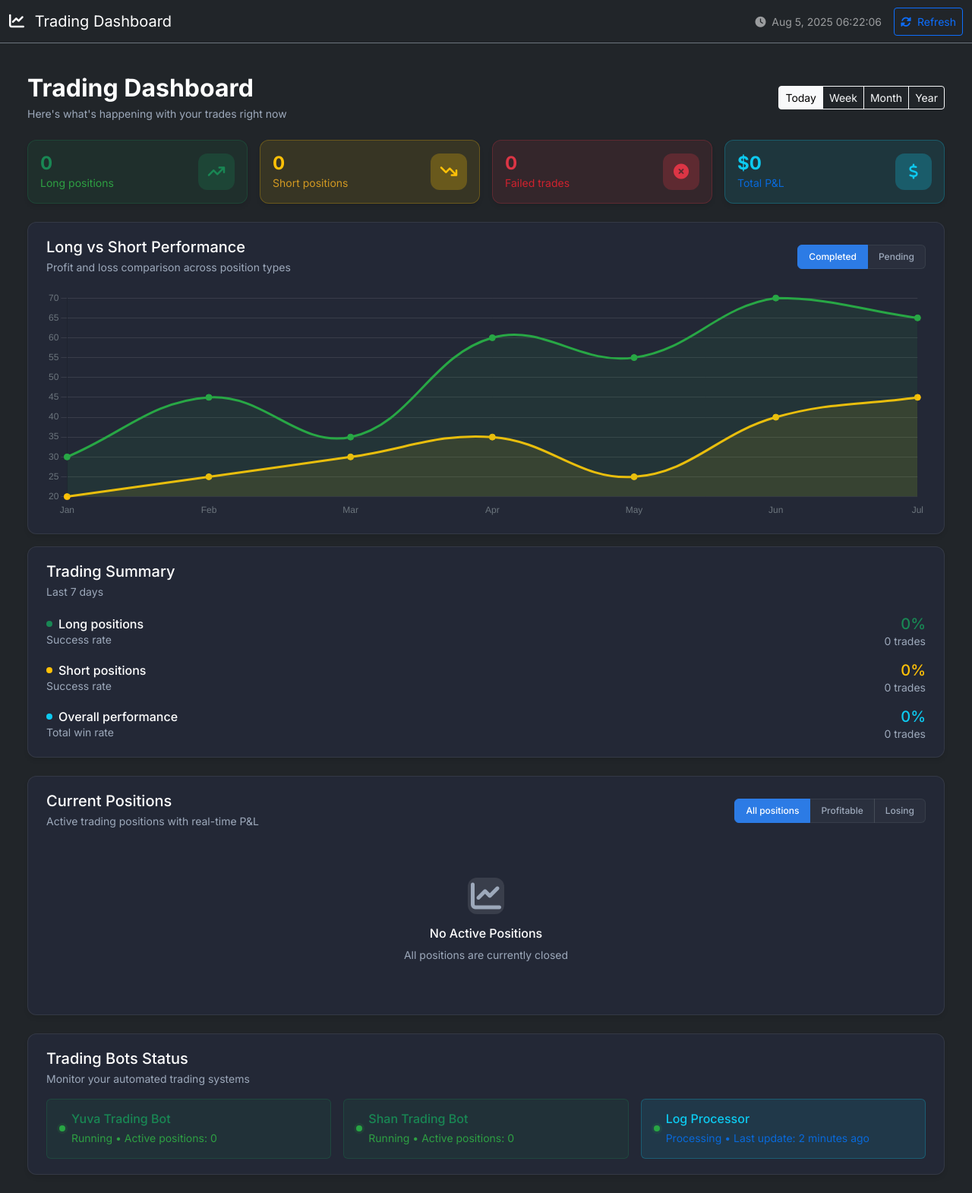
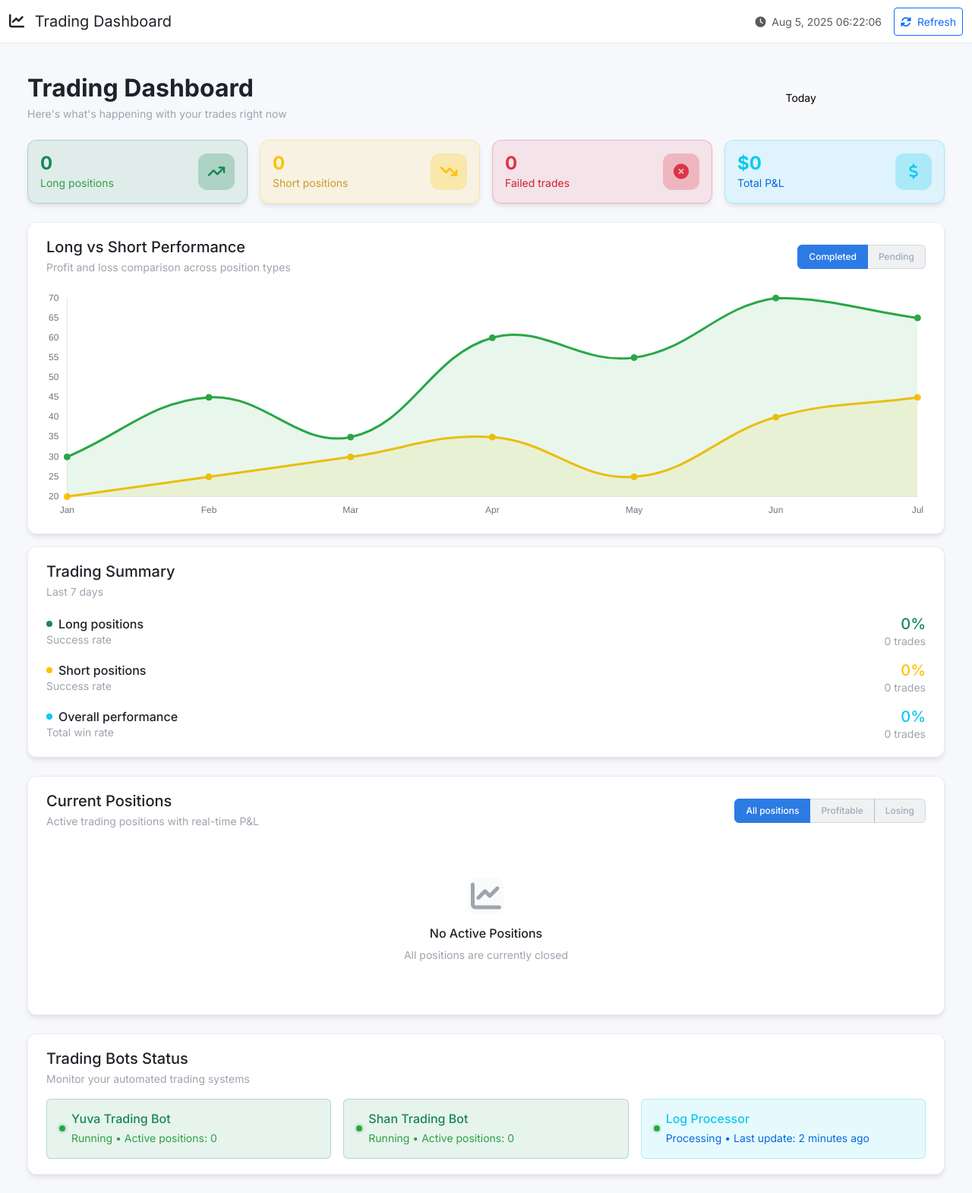
Before and after one commit to shanmugam023/dash, a Flask app: template templates/phoenix_dashboard.html in a window 1280 px wide. Shown: the whole page at 76% size. Run offline with Flask 3, Linux system fonts and the light colour scheme; the template is opened without the code that fills it, so the values that code supplies are empty.

Commit message:
Enhance user interface with light theme and improve position display
Updates CSS for a light theme, improves log parsing, and enhances position display in the Phoenix dashboard.

Replit-Commit-Author: Agent
Replit-Commit-Session-Id: c3e76226-ae4e-42c1-9b95-6bf41d2e1f7f
Replit-Commit-Checkpoint-Type: full_checkpoint
Replit-Commit-Screenshot-Url: https://storage.googleapis.com/screenshot-production-us-central1/e69bff47-d667-4f02-a96e-6a1dc583879c/c3e76226-ae4e-42c1-9b95-6bf41d2e1f7f/XRZXnsI

```diff
--- a/static/css/phoenix_dashboard.css
+++ b/static/css/phoenix_dashboard.css
@@ -8,10 +8,12 @@
     --phoenix-secondary: #6c757d;
     --phoenix-light: #f8f9fa;
     --phoenix-dark: #343a40;
-    --phoenix-body-bg: #1a1d29;
-    --phoenix-body-color: #9da9bb;
-    --phoenix-card-bg: #232836;
-    --phoenix-border-color: rgba(255, 255, 255, 0.08);
+    --phoenix-body-bg: #f7f8fc;
+    --phoenix-body-color: #5e6e82;
+    --phoenix-card-bg: #ffffff;
+    --phoenix-border-color: rgba(0, 0, 0, 0.08);
+    --phoenix-text-primary: #1e2329;
+    --phoenix-text-secondary: #9da4ae;
 }
 
 /* Global Styles */
@@ -311,16 +313,47 @@ body {
     color: #cf222e !important;
 }
 
-/* Background utilities for dark theme */
+/* Background utilities for light theme */
 .bg-light-subtle {
-    background-color: rgba(248, 249, 250, 0.1) !important;
+    background-color: rgba(248, 249, 250, 0.8) !important;
+}
+
+/* Light theme navbar */
+.navbar-light .navbar-brand {
+    color: var(--phoenix-text-primary) !important;
+}
+
+.border-bottom {
+    border-color: var(--phoenix-border-color) !important;
 }
 
 /* Better contrast for text */
 .text-white {
-    color: #ffffff !important;
+    color: var(--phoenix-text-primary) !important;
 }
 
 .text-muted {
-    color: #9da9bb !important;
+    color: var(--phoenix-text-secondary) !important;
 }
+
+/* Phoenix Light Theme Overrides */
+.phoenix-card .card-header h5 {
+    color: var(--phoenix-text-primary) !important;
+}
+
+.phoenix-table th {
+    color: var(--phoenix-text-secondary) !important;
+}
+
+.phoenix-table td {
+    color: var(--phoenix-text-primary) !important;
+}
+
+.navbar-dark .navbar-brand {
+    color: var(--phoenix-text-primary) !important;
+}
+
+/* Light theme text colors */
+.text-white-75 {
+    color: var(--phoenix-text-secondary) !important;
+}
--- a/templates/base.html
+++ b/templates/base.html
@@ -20,9 +20,9 @@
     <!-- Custom CSS -->
     <link href="{{ url_for('static', filename='css/phoenix_dashboard.css') }}" rel="stylesheet">
 </head>
-<body class="bg-dark">
+<body>
     <!-- Navigation -->
-    <nav class="navbar navbar-expand-lg navbar-dark bg-dark border-bottom border-secondary">
+    <nav class="navbar navbar-expand-lg navbar-light bg-white border-bottom">
         <div class="container-fluid">
             <a class="navbar-brand" href="{{ url_for('dashboard') }}">
                 <i class="fas fa-chart-line me-2"></i>
--- a/templates/phoenix_dashboard.html
+++ b/templates/phoenix_dashboard.html
@@ -237,11 +237,12 @@
                                         <div class="d-flex align-items-center">
                                             <div class="avatar avatar-xs">
                                                 <div class="avatar-name rounded-circle bg-primary-subtle text-primary">
-                                                    {{ position.symbol[:2] }}
+                                                    {{ position.symbol[:3] }}
                                                 </div>
                                             </div>
                                             <div class="ms-2">
                                                 <h6 class="mb-0 fw-semibold text-white">{{ position.symbol }}</h6>
+                                                <p class="fs-7 text-muted mb-0">{{ position.side }} Position</p>
                                             </div>
                                         </div>
                                     </td>
@@ -256,7 +257,10 @@
                                         </span>
                                     </td>
                                     <td class="py-3">
-                                        <span class="text-white font-monospace">${{ "%.4f"|format(position.entry_price) }}</span>
+                                        <div>
+                                            <span class="text-white font-monospace">${{ "%.4f"|format(position.entry_price) }}</span>
+                                            <p class="fs-7 text-muted mb-0">Entry Price</p>
+                                        </div>
                                     </td>
                                     <td class="py-3">
                                         <span class="text-muted font-monospace">{{ "%.2f"|format(position.position_size) }}</span>
```
Also changed, not shown: services/enhanced_log_parser.py (+9 -5 lines), attached_assets/image_1754374759689.png (added).
